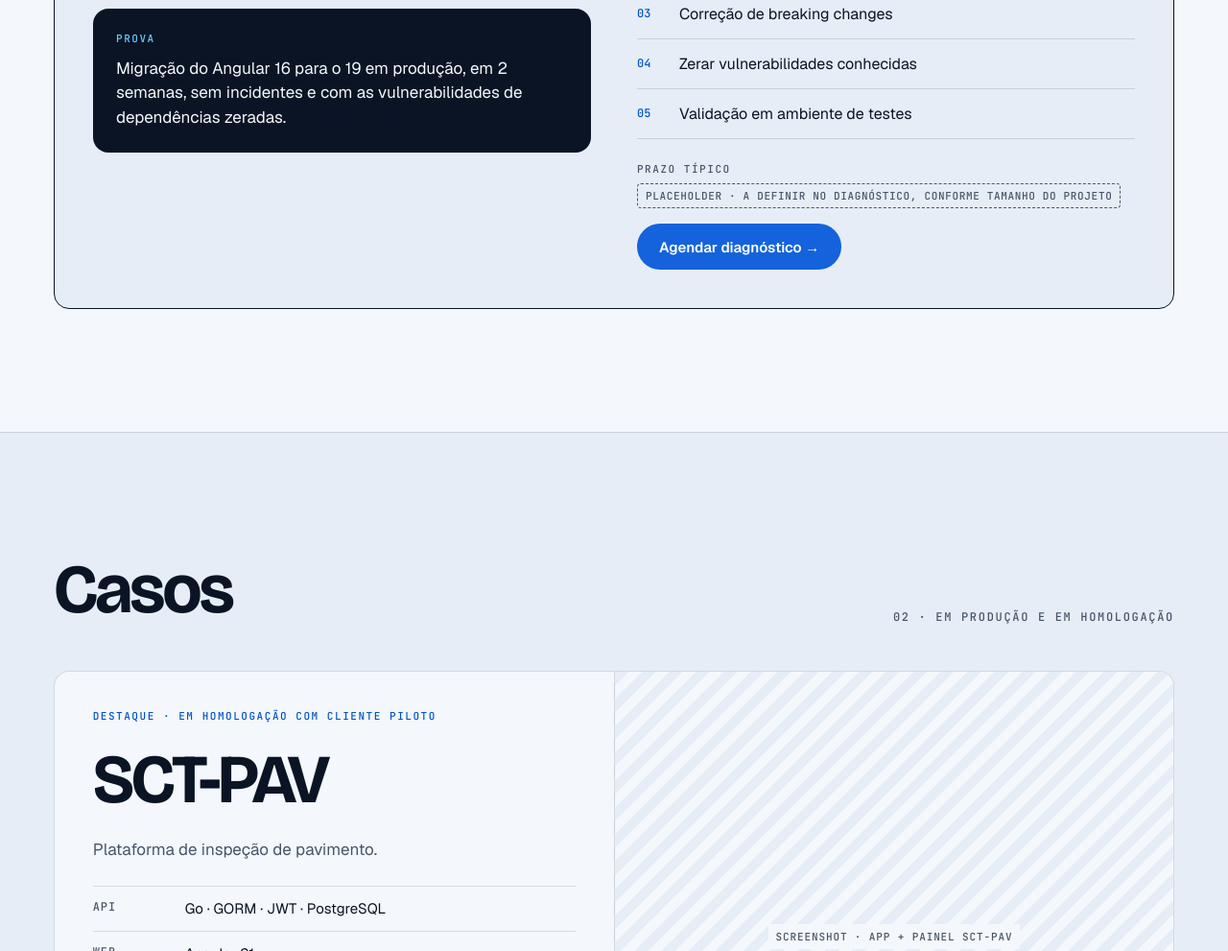
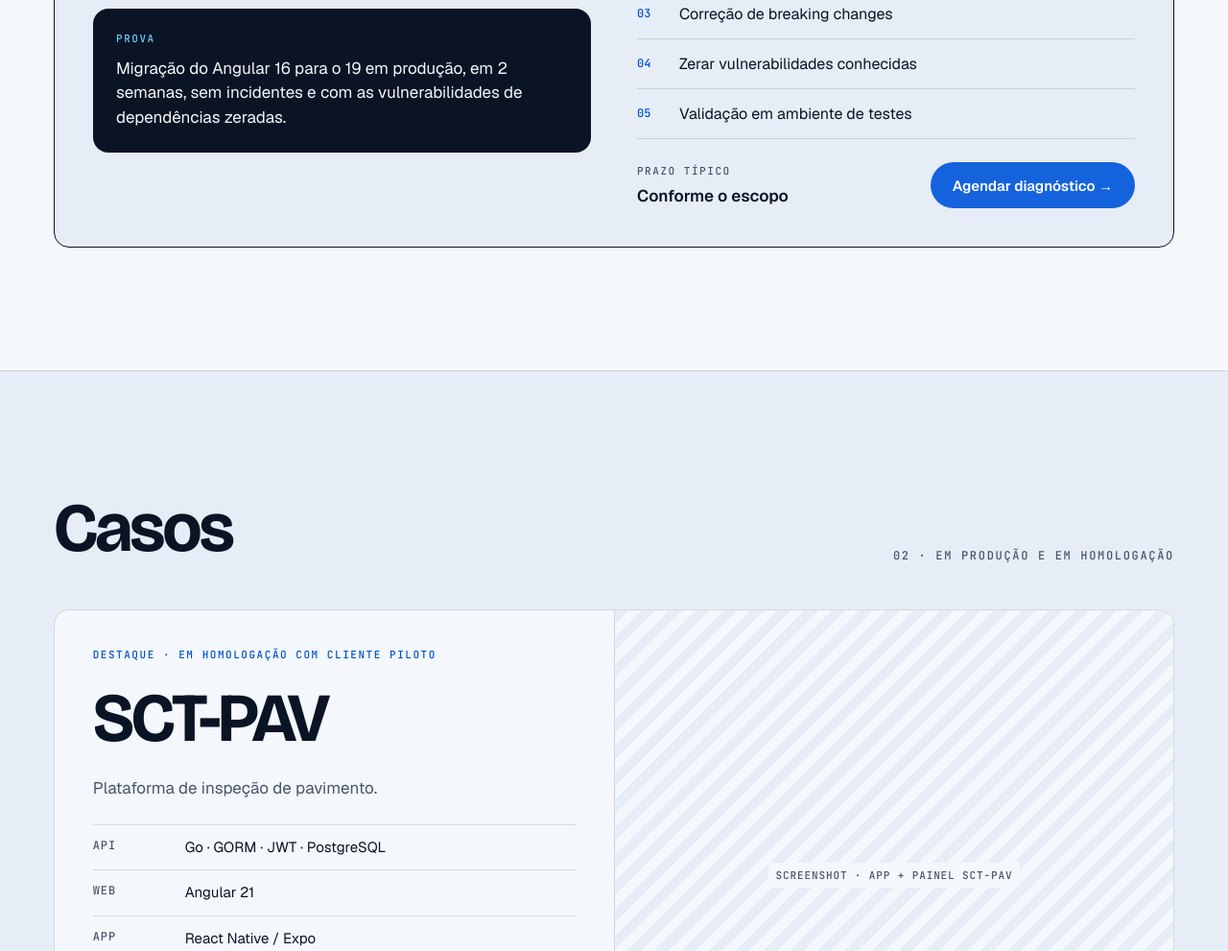
Before and after one commit to Widholzerr/widholzerr.github.io, an Astro site: page /servicos in a window 1280 px wide. Shown: the part 1526-2517 px from the top of the page at 96% size. Built offline with nearby package versions, Linux system fonts and the light colour scheme; Astro itself is replaced by a stand-in of ours.

Commit message:
Prazos conforme o escopo e link do NoHarm
Co-Authored-By: Claude Sonnet 5.5 <noreply@anthropic.com>

```diff
--- a/src/data/site.json
+++ b/src/data/site.json
@@ -155,7 +155,7 @@
           "value": "10+",
           "valueLabel": "PRs aceitos",
           "description": "Projeto open source usado em mais de 200 hospitais.",
-          "link": { "url": null, "label": "Placeholder · link do repositório", "cta": "Ver no GitHub ↗" }
+          "link": { "url": "https://github.com/noharm-nutricao", "label": "Placeholder · link do repositório", "cta": "Ver no GitHub ↗" }
         },
         {
           "tag": "Full stack · AGES",
@@ -206,7 +206,7 @@
           "title": "Upgrade de Angular com escopo fechado",
           "problem": "Seu front-end está preso em uma versão antiga, com vulnerabilidades em dependências e dificuldade de evoluir.",
           "included": ["Auditoria de dependências", "Migração incremental entre versões", "Correção de breaking changes", "Zerar vulnerabilidades conhecidas", "Validação em ambiente de testes"],
-          "leadTime": "Placeholder · a definir no diagnóstico, conforme tamanho do projeto",
+          "leadTime": "Conforme o escopo",
           "proof": "Migração do Angular 16 para o 19 em produção, em 2 semanas, sem incidentes e com as vulnerabilidades de dependências zeradas."
         },
         {
@@ -214,7 +214,7 @@
           "title": "Resgate de cobertura de testes em legado",
           "problem": "Ninguém mexe no código por medo de quebrar algo, e cada deploy é uma aposta.",
           "included": ["Mapeamento das áreas críticas", "Testes unitários priorizados por risco", "Refatoração segura de métodos grandes", "Padronização com ESLint, Prettier e Husky"],
-          "leadTime": "Placeholder · a definir no diagnóstico",
+          "leadTime": "Conforme o escopo",
           "proof": "Cobertura de testes automatizados elevada de cerca de 30% para 97%, o que permitiu refatorar e publicar sem regressões."
         },
         {
@@ -222,7 +222,7 @@
           "title": "Integração de Keycloak e SSO em Java/Spring ou Go",
           "problem": "Seu sistema tem login caseiro, difícil de manter, ou precisa integrar com um provedor de identidade corporativo.",
           "included": ["Configuração de Keycloak", "Autenticação JWT", "Controle de acesso por perfil", "Integração com Spring Security ou API em Go", "Documentação do fluxo"],
-          "leadTime": "Placeholder · a definir no diagnóstico",
+          "leadTime": "Conforme o escopo",
           "proof": "Endpoints protegidos com Spring Security e Keycloak, usando JWT, em um sistema corporativo. Também uma API em Go com autenticação JWT na minha plataforma própria, o SCT-PAV."
         }
       ]
--- a/src/pages/servicos.astro
+++ b/src/pages/servicos.astro
@@ -118,7 +118,7 @@ const jsonLd = {
               <div class="panel__foot">
                 <div>
                   <span class="label label--mut">{s.list.leadTimeLabel}</span>
-                  <Placeholder label={it.leadTime} />
+                  <span class="lead-time">{it.leadTime}</span>
                 </div>
                 <a class="btn btn--acc btn--lg" href={ctaHref} {...extra}>{s.list.panelCta}</a>
               </div>
--- a/src/styles/global.css
+++ b/src/styles/global.css
@@ -639,6 +639,7 @@ html:not(.js) .panel[hidden] { display: grid; }
 .incl .n { font: 500 12px/1.9 var(--fM); color: var(--accTx); }
 .panel__foot { display: flex; flex-wrap: wrap; justify-content: space-between; align-items: center; gap: 16px; }
 .panel__foot > div { display: flex; flex-direction: column; gap: 8px; }
+.lead-time { font: 600 17px var(--fB); }
 
 @media (min-width: 760px) {
   .svc-grid { grid-template-columns: repeat(3, minmax(0, 1fr)); }
```
